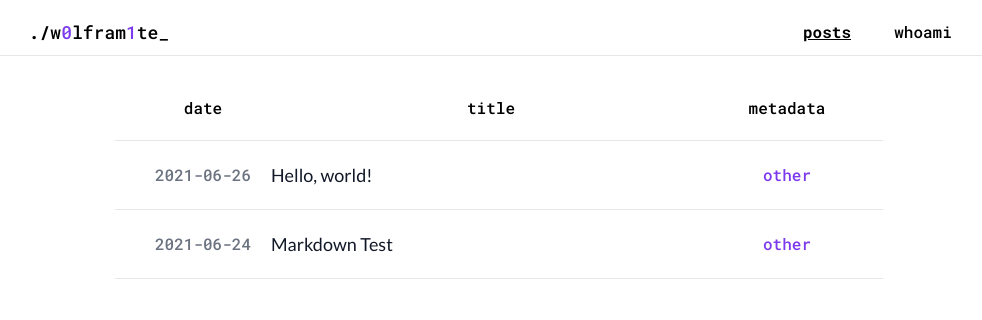
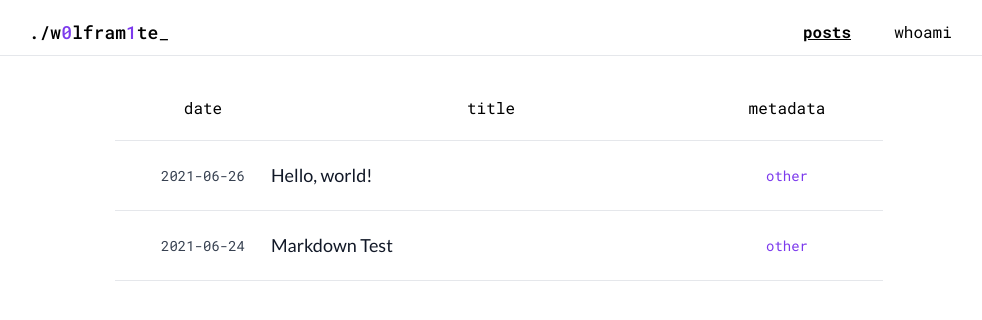
Before and after one commit to w0lfram1te/w0lfram1te.github.io, a Jekyll site: the page built from _pages/index.html, in a window 1280 px wide and 900 px high. Shown: the top 320 px of the window, without its empty margins (141-1123 px from the left). Built offline with Jekyll 4.4.1, drawn with Linux system fonts in a browser that asks for light colours.

Commit message:
modified font weights

```diff
--- a/_layouts/default.html
+++ b/_layouts/default.html
@@ -6,7 +6,7 @@
   <link href="{{ base.url | prepend: site.url }}/assets/css/tailwind-prod.css" rel="stylesheet">
   <link rel="preconnect" href="https://fonts.googleapis.com">
   <link rel="preconnect" href="https://fonts.gstatic.com" crossorigin>
-  <link href="https://fonts.googleapis.com/css2?family=Lato:ital,wght@0,400;0,700;1,400;1,700&family=Roboto+Mono:wght@500;600;700&display=swap" rel="stylesheet">
+  <link href="https://fonts.googleapis.com/css2?family=Lato:ital,wght@0,400;0,700;0,900;1,400;1,700;1,900&family=Roboto+Mono:ital,wght@0,400;0,500;0,600;0,700;1,400;1,500;1,600;1,700&display=swap" rel="stylesheet">
   <!-- ... -->
   <title>{{ page.title }} | w0lfram1te </title>
 </head>
@@ -15,11 +15,11 @@
   <div id=header class="container fixed top-0 z-10 mx-auto h-14 min-w-full border-b bg-white">
     <div id="progress" class="w-full h-1 z-20" style="background:linear-gradient(to right, #7C3AED var(--scroll), transparent 0);"></div>
     <div class="flex flex-row py-1 w-full h-full md:max-w-5xl mx-auto justify-center items-center px-5 md:px-10">
-      <div class="w-36 font-mono text-lg text-center">
-        <a href="/"><span class=font-bold>./</span>w<span class=text-purple-600>0</span>lfram<span class=text-purple-600>1</span>te<span id=blink class=opacity-0>_</span></a>
+      <div class="w-36 font-mono text-lg text-center font-medium">
+        <a href="/"><span>./</span>w<span class=text-purple-600>0</span>lfram<span class=text-purple-600>1</span>te<span id=blink class="font-normal opacity-0">_</span></a>
       </div>
       <div class="flex-grow"></div>
-      <div class="w-24 font-mono text-base text-center {% if page.url == '/' %}font-bold underline{% endif %}">
+      <div class="w-24 font-mono text-base text-center {% if page.title != 'whoami' %}font-bold underline{% endif %}">
         <a href="/">posts</a>
       </div>
       <div class="w-24 font-mono text-base text-center {% if page.url == '/whoami' %}font-bold underline{% endif %}">
--- a/_pages/index.html
+++ b/_pages/index.html
@@ -11,10 +11,10 @@ permalink: /
 
 {% for post in site.words reversed %}
 <div class="flex flex-row prose max-w-none py-5 px-5 md:px-10 items-center justify-center border-b">
-  <div class="w-24 font-mono text-base text-center text-gray-500">{{ post.date_created }}</div>
-  <div class="flex-1 font-sans text-lg text-left px-5">
-    <a href="{{ post.url }}">{{ post.title }}</a>
+  <div class="w-24 font-mono text-sm text-center">{{ post.date_created }}</div>
+  <div class="flex-1 font-sans text-left px-5">
+    <a class="text-lg" href="{{ post.url }}"><span class="text-lg">{{ post.title }}</span></a>
   </div>
-  <div class="w-28 font-mono text-base text-center text-purple-600">{{ post.metadata }}</div>
+  <div class="w-28 font-mono text-sm text-center text-purple-600">{{ post.metadata }}</div>
 </div>
 {% endfor %}
--- a/tailwind.config.js
+++ b/tailwind.config.js
@@ -834,26 +834,32 @@ module.exports = {
             h1: {
               marginTop: '1em',
               marginBottom: '1em',
+              fontWeight: '600',
             },
             h2: {
               marginTop: '1em',
               marginBottom: '1em',
+              fontWeight: '600',
             },
             h3: {
               marginTop: '1em',
               marginBottom: '1em',
+              fontWeight: '600',
             },
             h4: {
               marginTop: '1em',
               marginBottom: '1em',
+              fontWeight: '600',
             },
             h5: {
               marginTop: '1em',
               marginBottom: '1em',
+              fontWeight: '600',
             },
             h6: {
               marginTop: '1em',
               marginBottom: '1em',
+              fontWeight: '600',
             },
           }],
         }
```
Also changed, not shown: assets/css/tailwind-prod.css.
